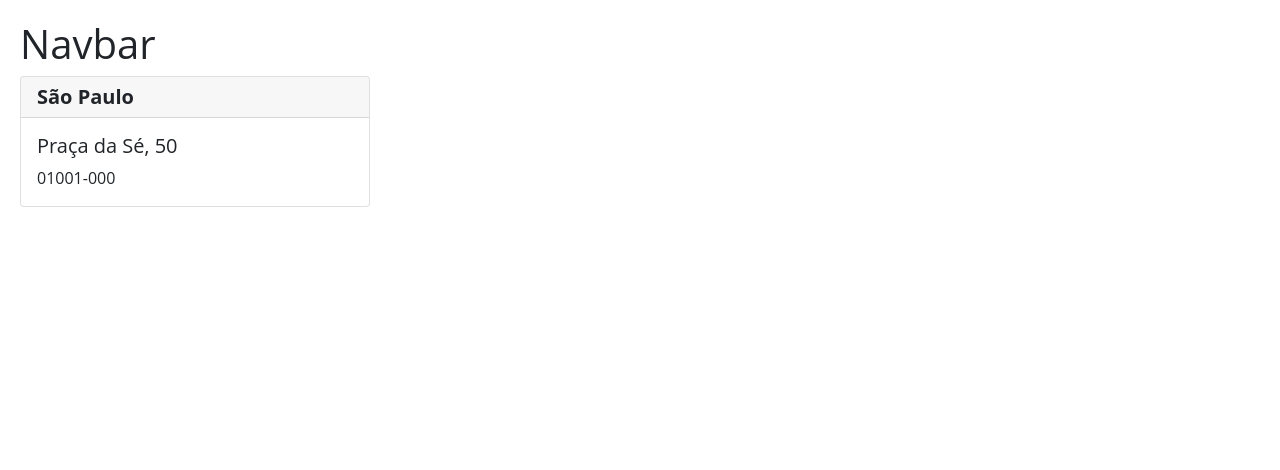
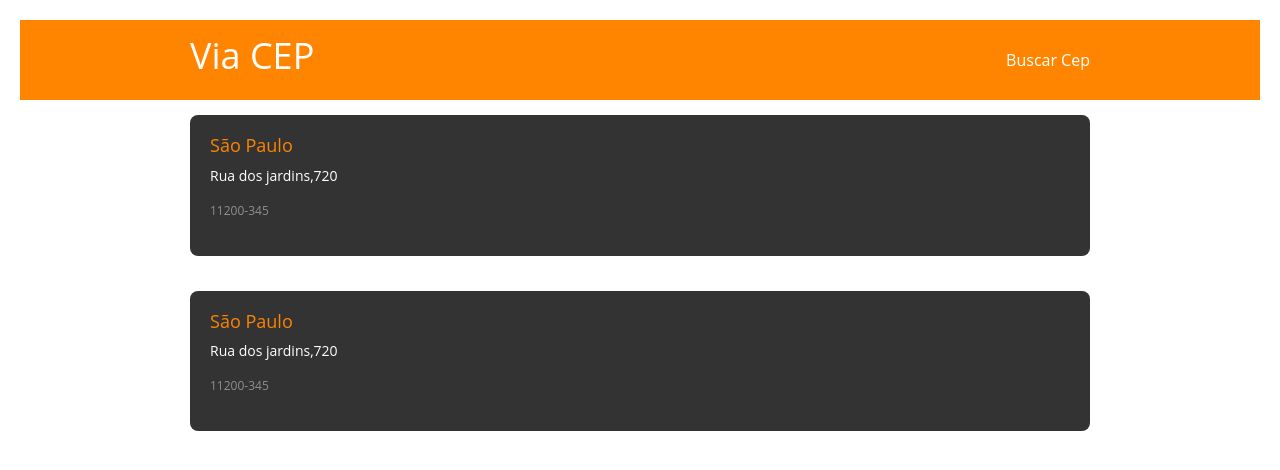
Before and after one commit to Deividwb/ViaCep-ReduxToolKit, a React (Create React App) app: page /cep in a window 1280 px wide. Shown: the top 470 px of the page. Built offline with nearby package versions, Linux system fonts and the light colour scheme.

Commit message:
Add Modal

```diff
--- a/src/components/NavBar/index.js
+++ b/src/components/NavBar/index.js
@@ -1,7 +1,16 @@
+import './styles.css';
+
 const NavBar = () => {
-    return (
-        <h1>Navbar</h1>
-    );
-}
+  return (
+    <header class="nav-container">
+      <nav class="nav-main">
+        <h1>Via CEP</h1>
+        <div class="contact-link">Buscar Cep</div>
+      </nav>
+
+    </header>
+
+  );
+};
 
 export default NavBar;
--- /dev/null
+++ b/src/components/NavBar/styles.css
@@ -0,0 +1,27 @@
+.nav-container {
+    height: 80px;
+    background-color: #ff8400;
+    width: 100%;
+    padding: 0 20px;
+    display: flex;
+    align-items: center;
+}
+
+.nav-main {
+    width: 100%;
+    max-width: 900px;
+    margin: 0 auto;
+    display: flex;
+    align-items: center;
+    justify-content: space-between;
+}
+
+.nav-main h1 {
+    color: #fff;
+    font-size: 36px;
+}
+
+.contact-link {
+    color: #fff;
+    cursor: pointer;
+}
--- a/src/index.css
+++ b/src/index.css
@@ -1,3 +1,4 @@
+
 *{
   font-family: 'Open Sans', sans-serif;
   box-sizing: border-box;
@@ -7,4 +8,5 @@
 
 body {
   padding: 20px;
+
 }
--- a/src/pages/ListCep/index.js
+++ b/src/pages/ListCep/index.js
@@ -15,22 +15,113 @@ const ListCep = () => {
       siafi: "7107",
       numero: "50",
     },
+    {
+      cep: "01001-999",
+      logradouro: "Rua do Zé",
+      complemento: "lado ímpar",
+      bairro: "Sé",
+      localidade: "Minas",
+      uf: "SP",
+      ibge: "3550308",
+      gia: "1004",
+      ddd: "33",
+      siafi: "7107",
+      numero: "88",
+    },
   ];
 
   return (
-    <div className="card">
+    <>
       {cepMock.map((cep) => (
         <>
-          <h5 className="card-header card-city">{cep.localidade}</h5>
-          <div className="card-body">
-            <h5 className="card-title">{`${cep.logradouro}, ${cep.numero}`}</h5>
-            <p className="card-text">
-              {cep.cep}
-            </p>
-          </div>
+          <section id="list-section" class="list-container">
+            <div class="card-list-item">
+              <h3>São Paulo</h3>
+              <p class="address-line">Rua dos jardins,720</p>
+              <p class="address-cep">11200-345</p>
+            </div>
+          </section>
         </>
       ))}
-    </div>
+
+
+      {/* modal */}
+
+      <section id="modal-contact" class="modal-container ">
+        <div class="modal-box">
+          <div class="modal-content">
+            {/* formulario   */}
+
+            <section id="form-section" class="form-container">
+              <div class="card-form">
+                <form name="newAddress">
+                  <div class="form-control">
+                    <label for="cep">CEP:</label>
+                    <input
+                      name="cep"
+                      id="cep"
+                      class="form-input"
+                      type="text"
+                      placeholder="CEP"
+                    />
+                    <div class="error-message" data-error="cep"></div>
+                  </div>
+                  <div class="form-control">
+                    <label for="street">Logradouro:</label>
+                    <input
+                      name="street"
+                      id="street"
+                      class="form-input"
+                      type="text"
+                      placeholder="Logradouro"
+                      disabled
+                    />
+                  </div>
+                  <div class="form-control">
+                    <label for="number">Número:</label>
+                    <input
+                      name="number"
+                      id="number"
+                      class="form-input"
+                      type="text"
+                      placeholder="Número"
+                    />
+                    <div class="error-message" data-error="number"></div>
+                  </div>
+                  <div class="form-control">
+                    <label for="city">Cidade:</label>
+                    <input
+                      name="city"
+                      id="city"
+                      class="form-input"
+                      type="text"
+                      placeholder="Cidade"
+                      disabled
+                    />
+                  </div>
+                  <div class="btn-container">
+                    <button name="btnSave" class="btn btn-left" type="submit">
+                      Salvar
+                    </button>
+                    <button name="btnClear" class="btn btn-right">
+                      Limpar
+                    </button>
+                  </div>
+                </form>
+              </div>
+            </section>
+
+            {/* ///////// */}
+          </div>
+          <button id="modal-contact-close" class="btn">
+            Fechar
+          </button>
+        </div>
+
+      </section>
+
+
+    </>
   );
 };
 
--- a/src/pages/ListCep/styles.css
+++ b/src/pages/ListCep/styles.css
@@ -2,9 +2,164 @@
   box-sizing: border-box;
   max-width: 350px;
   border-radius: 10px;
+
+
+
 }
 
 .card-city {
   font-weight: 700;
+  border: 2px solid red;
 
 }
+
+/* //css modal */
+
+.modal-container {
+  position: fixed;
+  top: 0;
+  left: 0;
+
+  padding: 20px;
+
+  background-color: rgba(0, 0, 0, 0.5) ;
+  height: 100vh;
+  width: 100%;
+  z-index: 1;
+
+  display: none;
+}
+
+.modal-container.active {
+  display: flex;
+  justify-content: center;
+  align-items: center;
+}
+
+.modal-box {
+  width: 100%;
+  max-width: 680px;
+  background-color: #444;
+  padding: 20px;
+  border-radius: 10px;
+  border: 10px solid #aaa;
+  display: flex;
+  flex-direction: column;
+  align-items: center;
+}
+
+.modal-content {
+  color: #fff;
+  margin-bottom: 40px;
+}
+
+/* //formulario */
+
+.form-container {
+  width: 100%;
+  padding: 40px 20px;
+}
+
+.card-form {
+  background-color: #333;
+  width: 100%;
+  max-width: 600px;
+  margin: 0 auto;
+  border-radius: 8px;
+  padding: 20px;
+}
+
+.form-control {
+  margin-bottom: 20px;
+
+}
+
+.form-control label {
+  display: none;
+}
+
+.error-message {
+  margin-top: 5px;
+  color: #faa;
+}
+
+.form-input{
+  height: 50px;
+  width: 100%;
+  border-radius: 4px;
+  padding: 0 20px;
+  font-size: 14px;
+  border: 0;
+}
+
+.form-input::placeholder {
+  color: #c9c9c9;
+}
+
+.form-input:disabled {
+  background-color: #ddd;
+}
+
+
+.list-container {
+  width: 100%;
+  margin: 0 auto;
+  padding: 0 20px;
+  display: flex;
+  flex-direction: column;
+  align-items: center;
+  margin-top: 15px;
+}
+
+.card-list-item {
+  background-color: #333;
+  color: #fff;
+  margin-bottom: 20px;
+  width: 100%;
+  max-width: 900px;
+  border-radius: 8px;
+  padding: 20px;
+}
+
+.card-list-item h3 {
+  color: #ff8400;
+  font-size: 18px;
+}
+
+.address-line {
+  color: #fff;
+  font-size: 14px;
+}
+
+.address-cep {
+  color: #8f8f8f;
+  font-size: 12px;
+}
+
+
+/* //botôes */
+
+.btn-container {
+  display: flex;
+  justify-content: space-between;
+}
+
+.btn {
+  width: 250px;
+  height: 50px;
+  background-color: #ff8400;
+  border: 0;
+  border-radius: 4px;
+  color: #fff;
+  font-weight: 700;
+  font-size: 14px;
+}
+
+.btn-left {
+  margin-right: 10px;
+}
+
+.btn-right {
+  margin-right: 10px;
+  padding: 0 20px;
+}
```
